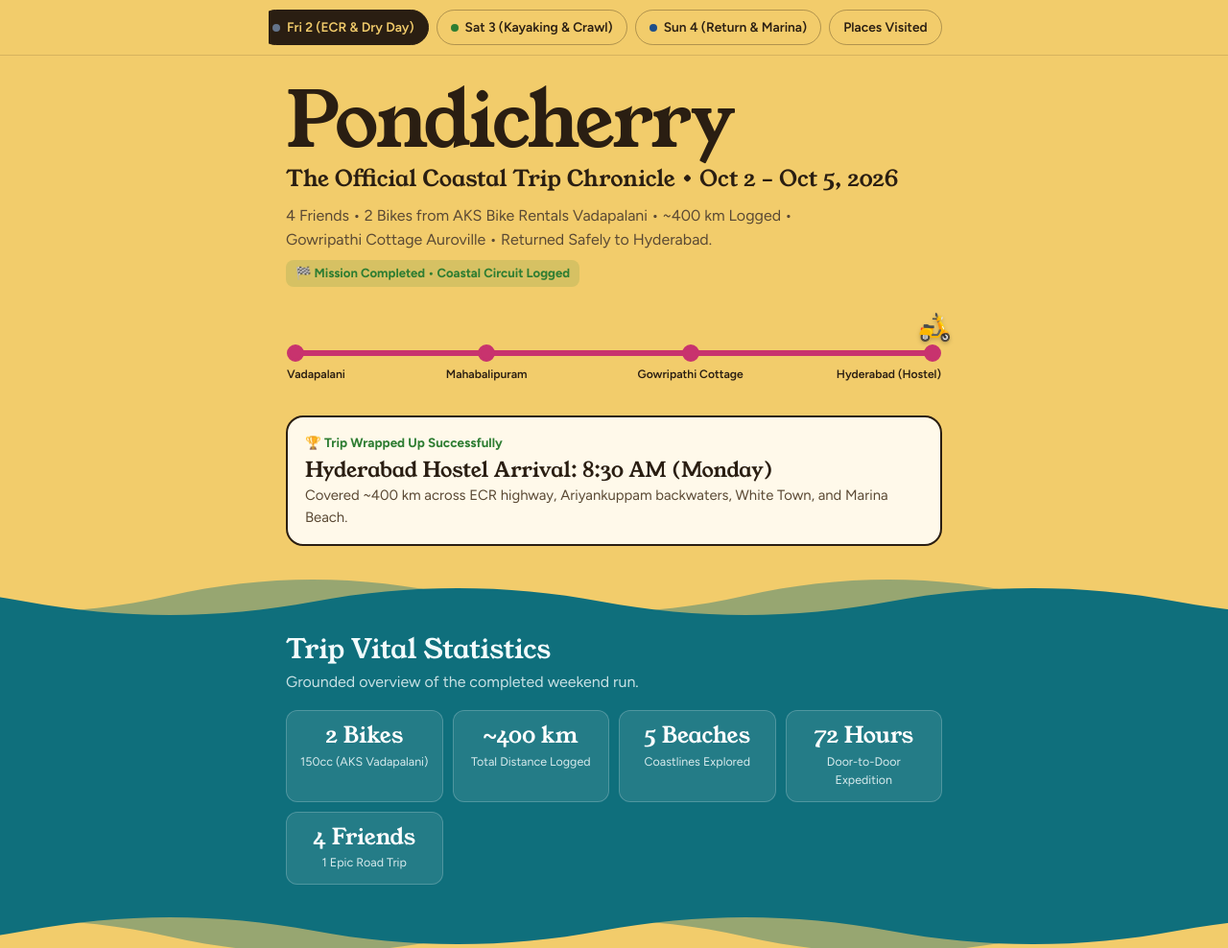
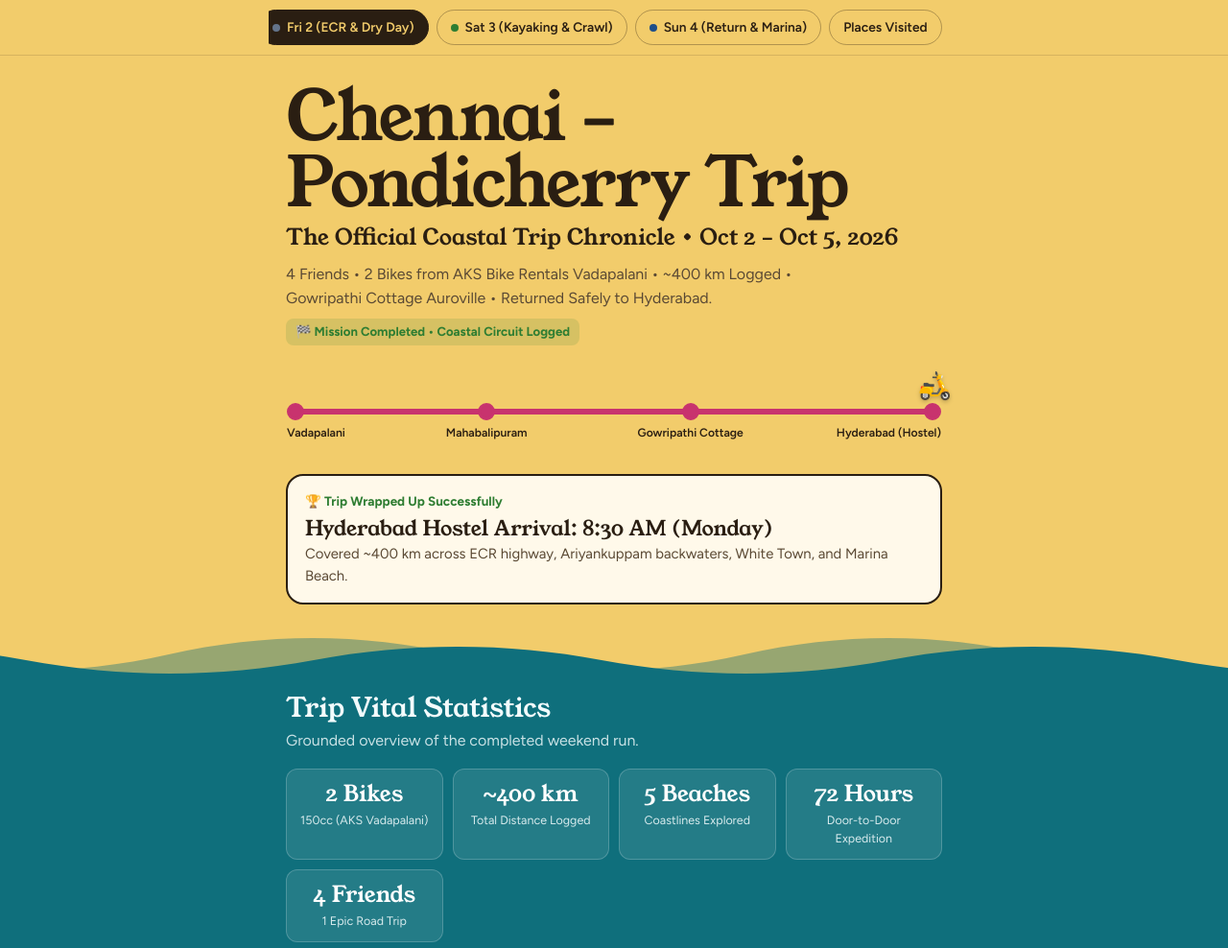
Before and after one commit to madhankumar-chiluveri/chennai-pondicherry-trip, a plain HTML site: page index.html in a window 1280 px wide. Shown: the top 988 px of the page at 96% size. Drawn offline with Linux system fonts and the light colour scheme.

Commit message:
Update title and header for trip

```diff
--- a/index.html
+++ b/index.html
@@ -3,7 +3,7 @@
 <head>
 <meta charset="UTF-8">
 <meta name="viewport" content="width=device-width, initial-scale=1, viewport-fit=cover">
-<title>Pondicherry Coastal Road Trip — The Official Trip Log</title>
+<title>Chennai – Pondicherry Coastal Road Trip — The Official Trip Log</title>
 <link rel="preconnect" href="https://fonts.googleapis.com">
 <link rel="preconnect" href="https://fonts.gstatic.com" crossorigin>
 <link href="https://fonts.googleapis.com/css2?family=Figtree:wght@400;500;600;700&family=Young+Serif&display=swap" rel="stylesheet">
@@ -64,7 +64,7 @@ a{color:inherit}
 .chip.on{background:var(--ink);color:var(--wall);border-color:var(--ink)}
 
 .hero{padding-top:30px}
-.hero h1{font-family:var(--serif);font-weight:400;font-size:clamp(2.8rem,14vw,5rem);line-height:.95;letter-spacing:-.025em}
+.hero h1{font-family:var(--serif);font-weight:400;font-size:clamp(2.4rem,11vw,4.5rem);line-height:.95;letter-spacing:-.025em}
 .kicker{font-family:var(--serif);font-size:clamp(1.1rem,4.5vw,1.45rem);margin-top:8px;line-height:1.25}
 .lede{margin-top:12px;max-width:34rem;color:var(--muted)}
 .live-badge{display:inline-flex;align-items:center;gap:6px;background:rgba(46,125,50,.14);color:var(--party);font-size:.82rem;font-weight:700;padding:4px 10px;border-radius:8px;margin-top:8px}
@@ -177,7 +177,7 @@ footer p{opacity:.88;max-width:34rem}
 
 <header class="hero" id="top">
   <div class="wrap">
-    <h1>Pondicherry</h1>
+    <h1>Chennai – Pondicherry Trip</h1>
     <p class="kicker">The Official Coastal Trip Chronicle • Oct 2 – Oct 5, 2026</p>
     <p class="lede">4 Friends • 2 Bikes from AKS Bike Rentals Vadapalani • ~400 km Logged • Gowripathi Cottage Auroville • Returned Safely to Hyderabad.</p>
     <div class="live-badge">🏁 Mission Completed • Coastal Circuit Logged</div>
@@ -272,7 +272,7 @@ footer p{opacity:.88;max-width:34rem}
     {day:"fri", time:"10:15 AM – 12:00 PM", icon:"🛵", title:"Delayed Arrival & Rapido to AKS Bike Rentals", tag:["Arrival","done"],
       body:"Boarded the bus in Hyderabad (LB Nagar) at 10:10 PM the night before. Due to highway delays, arrived at Koyambedu CMBT at 10:15 AM. Skipped breakfast near the drop point and took Rapidos directly to <strong>AKS Bike Rentals on Arcot Road (near Vadapalani Metro)</strong> by 12:00 PM.",
       links:[S("AKS Bike Rentals Vadapalani","AKS Bike Rental Arcot Road Vadapalani Chennai")]},
-    {day:"fri", time:"12:00 PM – 01:15 PM", icon:"🏍️️", title:"Collect 150cc Bikes & Hit the ECR", tag:["ECR Highway","done"],
+    {day:"fri", time:"12:00 PM – 01:15 PM", icon:"🏍", title:"Collect 150cc Bikes & Hit the ECR", tag:["ECR Highway","done"],
       body:"Completed paperwork and collected the two rental bikes. Cruised through city traffic, hit Thiruvanmiyur, and opened up onto the coastal East Coast Road.",
       links:[N("Navigate to ECR","Vadapalani, Chennai","Shore Temple, Mahabalipuram")]},
     {day:"fri", time:"01:15 PM – 01:40 PM", icon:"🌊", title:"Freshen-up Pitstop & Surf Turf, Kovalam", tag:["Coastal Breeze","done"],
```
